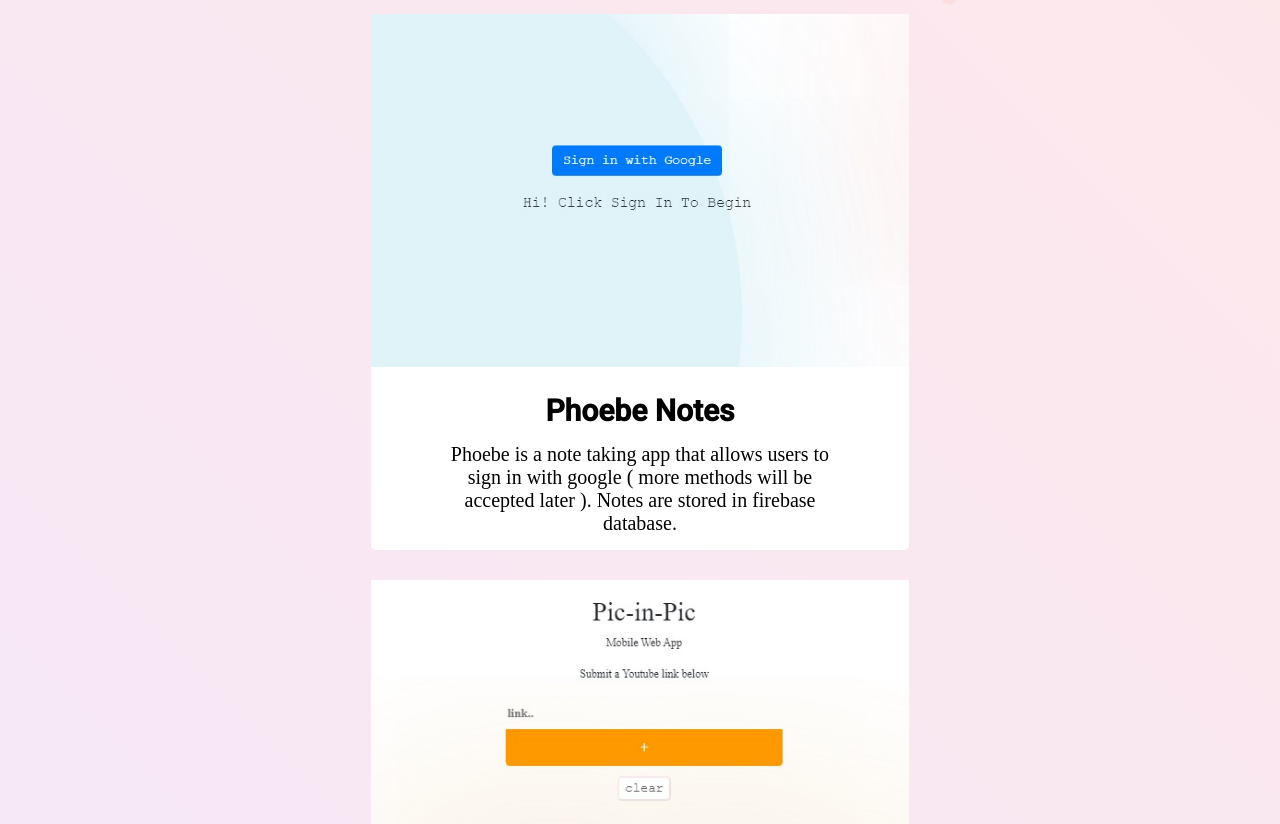
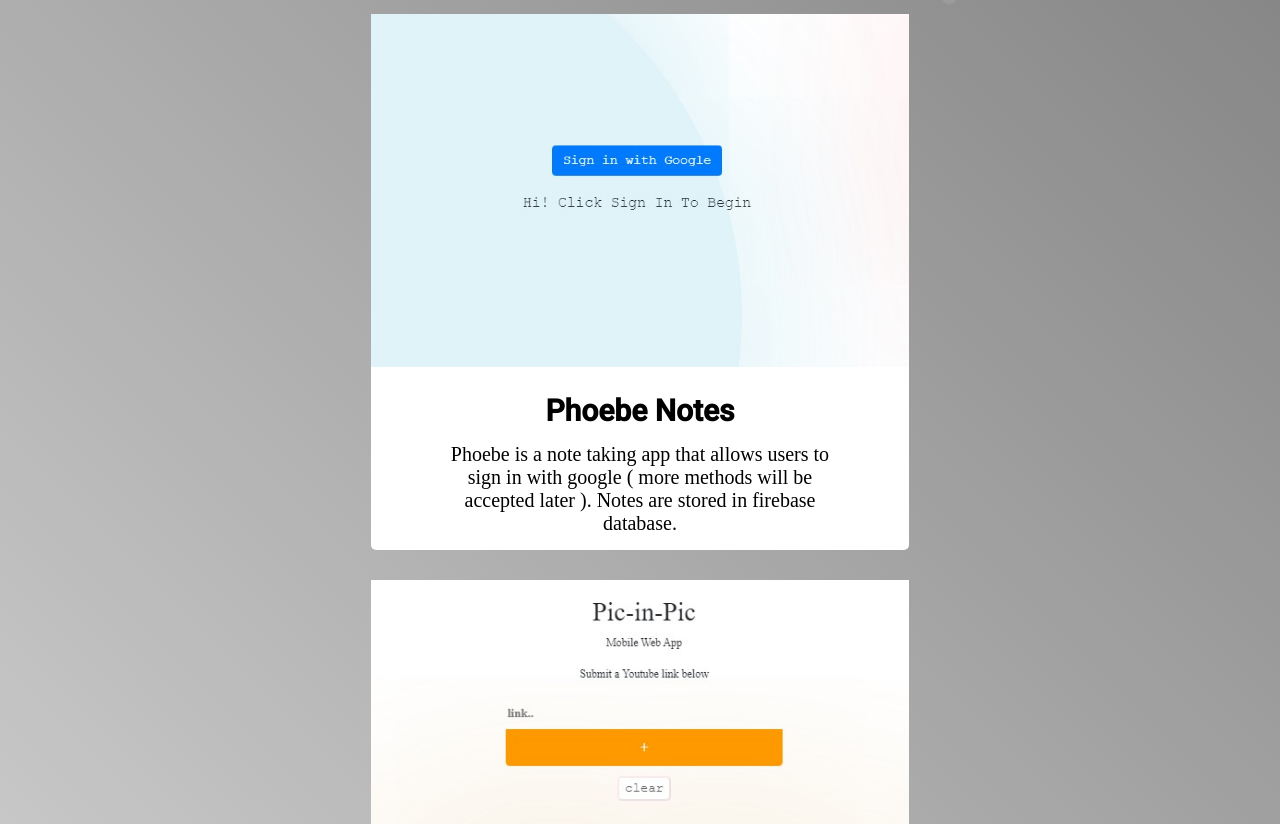
Before and after one commit to danielakoto/MyPortfolio, a website with bundled scripts: page frontend/index.html in a window 1280 px wide. Shown: the part 848-1672 px from the top of the page. Built offline with nearby package versions, Linux system fonts and the light colour scheme.

Commit message:
almost done app

```diff
--- a/frontend/static/css/style.css
+++ b/frontend/static/css/style.css
@@ -6,7 +6,7 @@
 }
 
 body {
-    background: linear-gradient(45deg,rgb(242, 232, 255), rgb(255, 232, 232));
+    background: linear-gradient(45deg,rgb(255, 255, 255), rgb(109, 109, 109));
 }
 
 .navHeader {
--- a/frontend/static/js/app.js
+++ b/frontend/static/js/app.js
@@ -57,7 +57,7 @@
 
 
 //Background
-const colors = ["#dcedc1", "#0e9aa7", "#88d8b0", "#f6cd61", "#fe8a71"];
+const colors = ["#000000", "#000000", "#000000", "#FFFFFF", "#FFFFFF"];
 
 const numBalls = 100;
 const balls = [];
```
